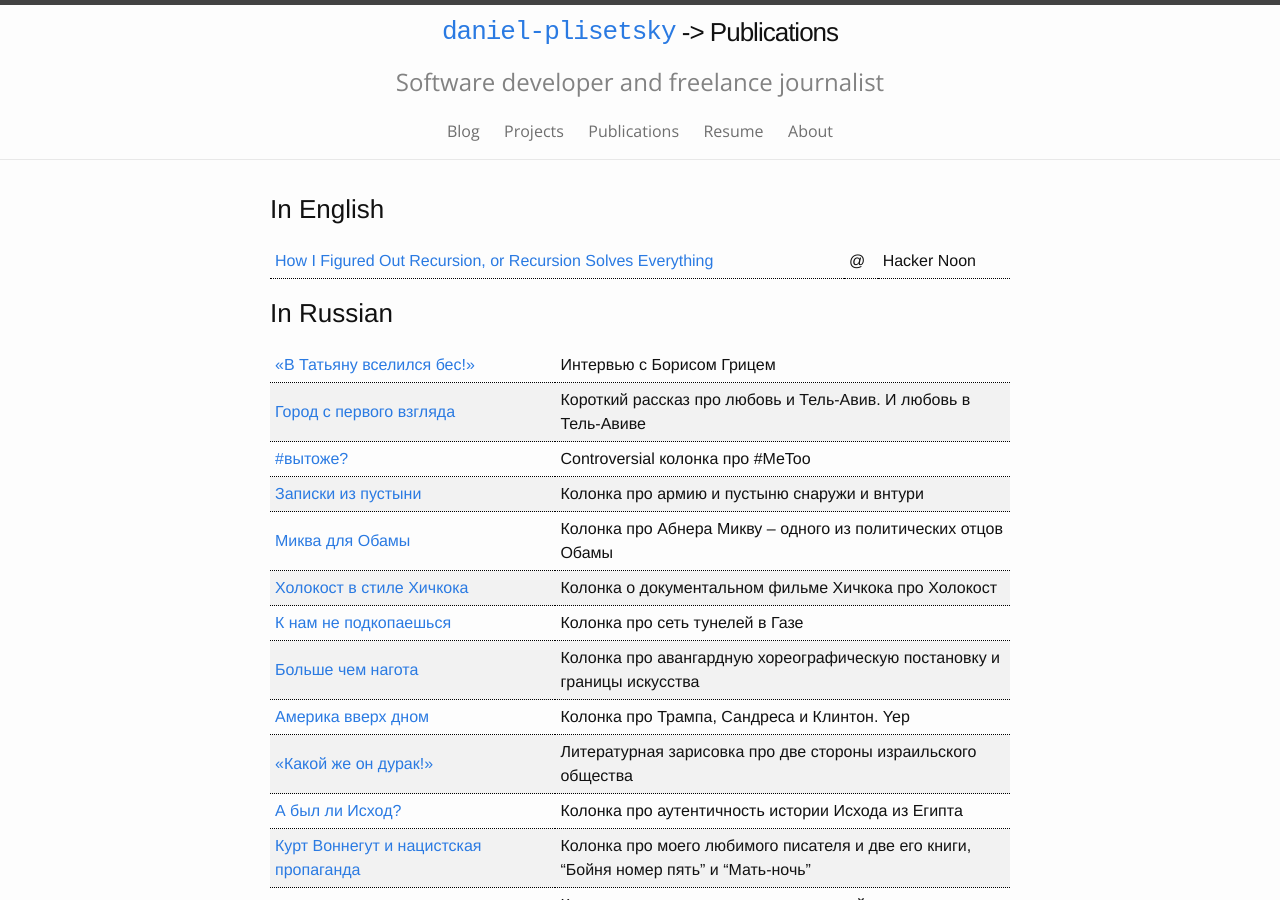
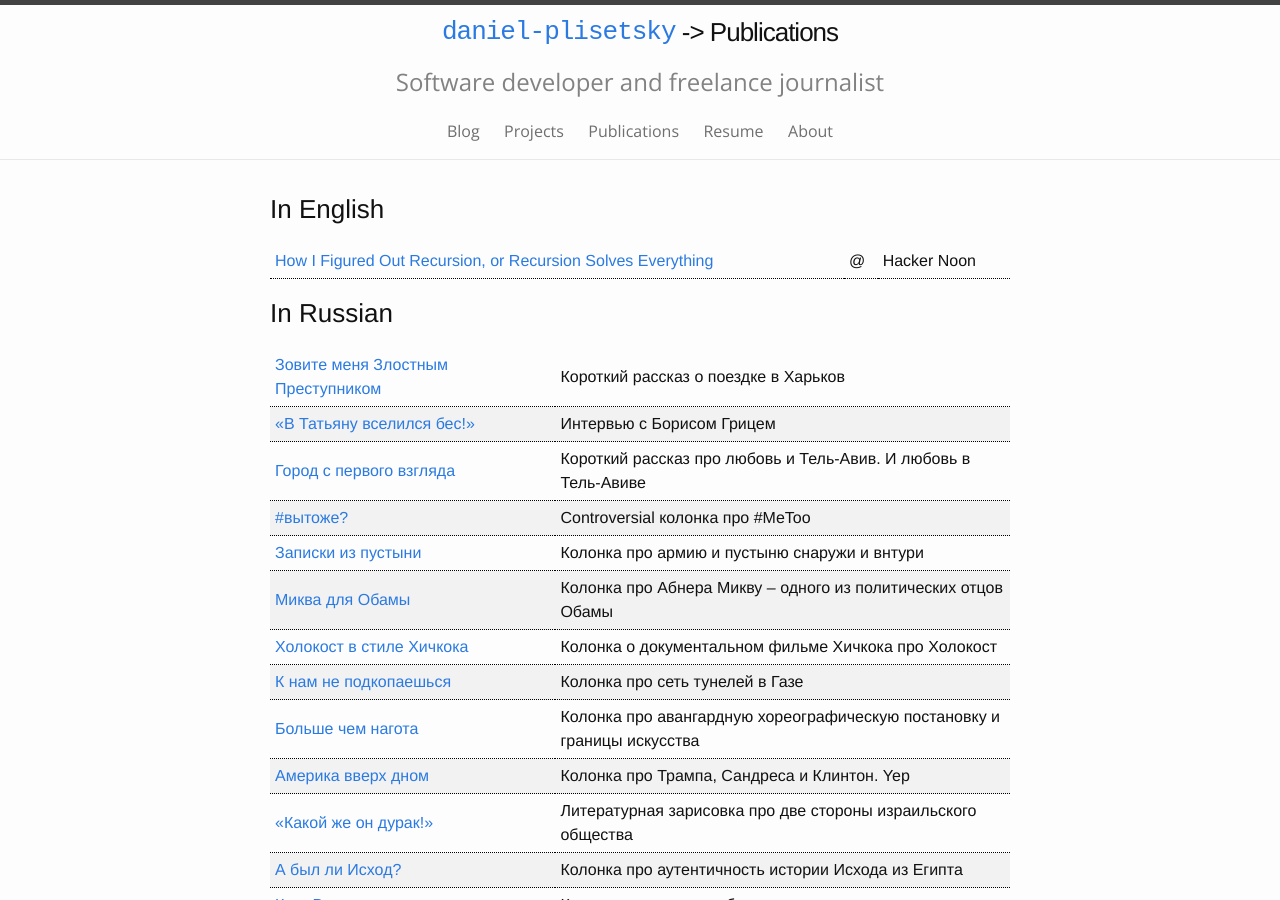
Before and after one commit to danplisetsky/danplisetsky.github.io-legacy, a Jekyll site: the page built from publications/publications.md, in a window 1280 px wide and 900 px high. Built offline with Jekyll 4.4.1, drawn with Linux system fonts in a browser that asks for light colours; our own code applies the rules of GitHub Pages for plain Markdown files.

Commit message:
add a new jewish.ru publication

```diff
--- a/publications/publications.md
+++ b/publications/publications.md
@@ -22,6 +22,7 @@ permalink: /publications/
 
 {:.listof}
 | --- | --- |
+| [Зовите меня Злостным Преступником](http://jewish.ru/ru/columnists/articles/186835/) | Короткий рассказ о поездке в Харьков |
 | [«В Татьяну вселился бес!»](http://jewish.ru/ru/interviews/articles/186110/) | Интервью с Борисом Грицем |
 | [Город с первого взгляда](http://jewish.ru/ru/columnists/articles/184597/) | Короткий рассказ про любовь и Тель-Авив. И любовь в Тель-Авиве |
 | [#вытоже?](http://jewish.ru/ru/columnists/articles/184269/) | Controversial колонка про #MeToo |
```
